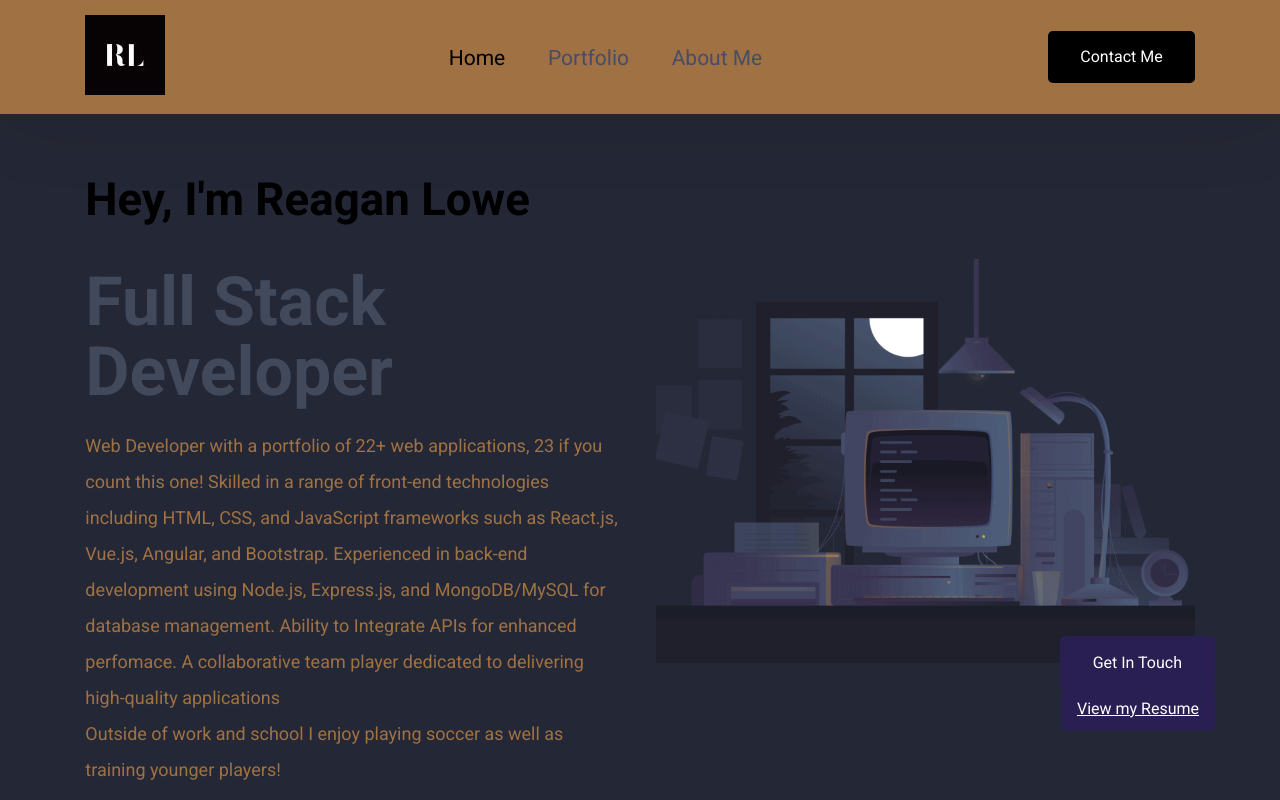
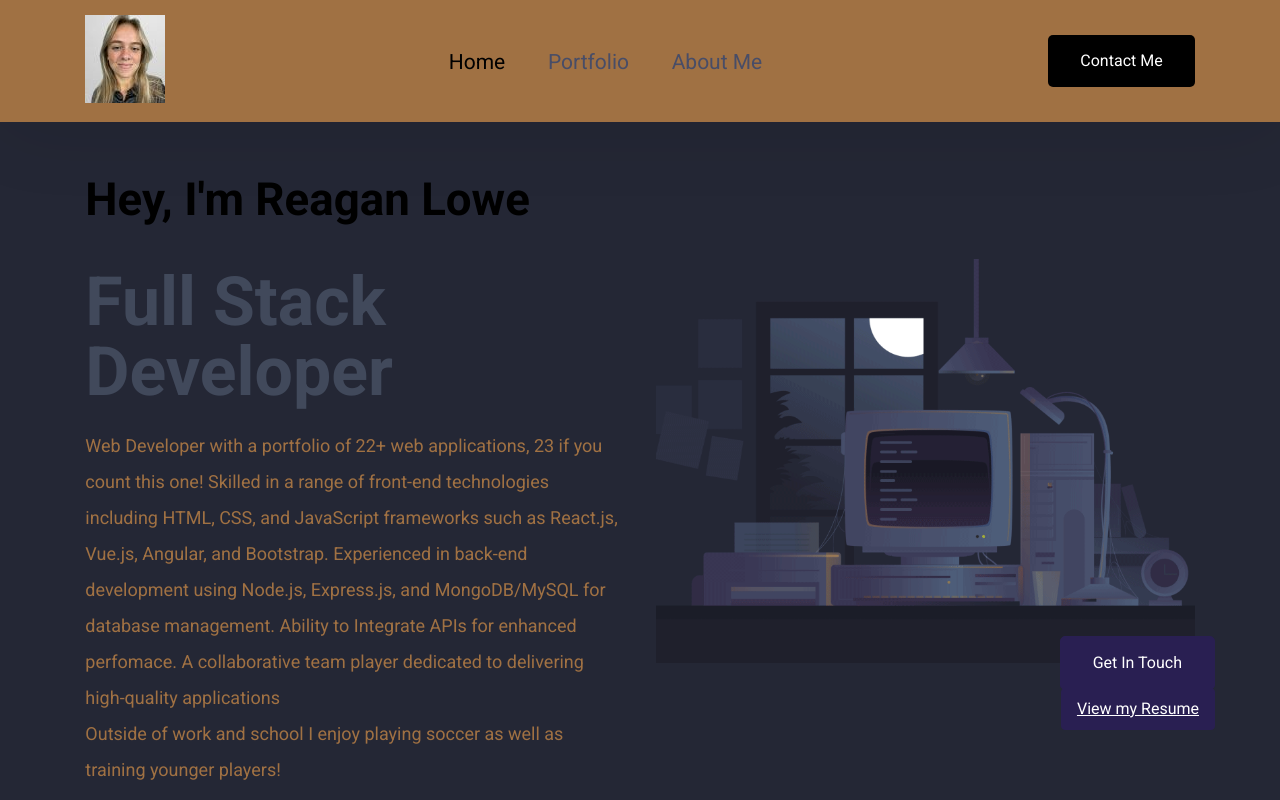
Before and after one commit to reagan1440/portfolio, a React (Create React App) app: page / in a window 1280 px wide. Shown: the top 800 px of the page. Built offline with nearby package versions, Linux system fonts and the light colour scheme.

Commit message:
pf photo

```diff
--- a/src/App.css
+++ b/src/App.css
@@ -224,6 +224,8 @@ font-size: 22px;
   /* education img!!!! */
   display: flex;
 }
+
+
 /* Navbar Styler Ends */
 
 /* Hero Section Style */
@@ -917,3 +919,8 @@ input[type="checkbox"] {
     right: 20px;
   }
 }
+@media (max-width: 400px) {
+  .skills--section--container {
+    grid-template-columns: repeat(2, 1fr) !important;
+  }
+}
--- a/src/Pages/Home/Navbar.jsx
+++ b/src/Pages/Home/Navbar.jsx
@@ -34,8 +34,8 @@ function Navbar() {
 
   return (
     <nav className={`navbar ${navActive ? "active" : ""}`}>
-      <div>
-        <img src="./img/rllogo.jpg" alt="Logoipsum" />
+      <div className="profile--photo--img">
+        <img src="./img/Facetune_01-04-2024-21-04-25.jpg" alt="Logoipsum" />
       </div>
       <a
         className={`nav__hamburger ${navActive ? "active" : ""}`}
```
Also changed, not shown: public/img/Facetune_01-04-2024-21-04-25.jpg (added).
